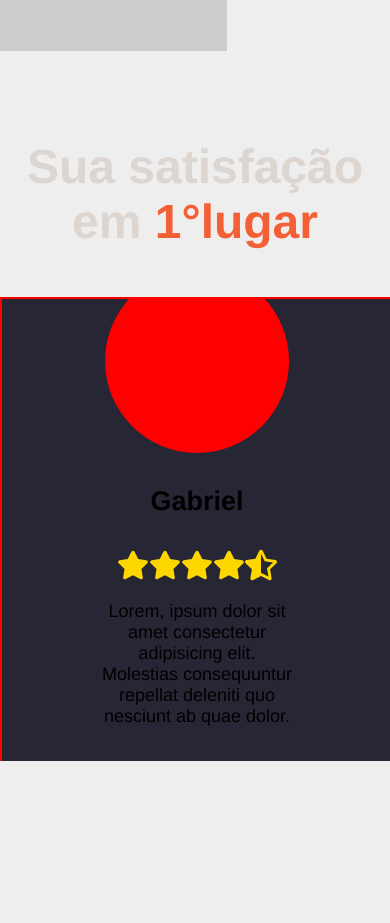
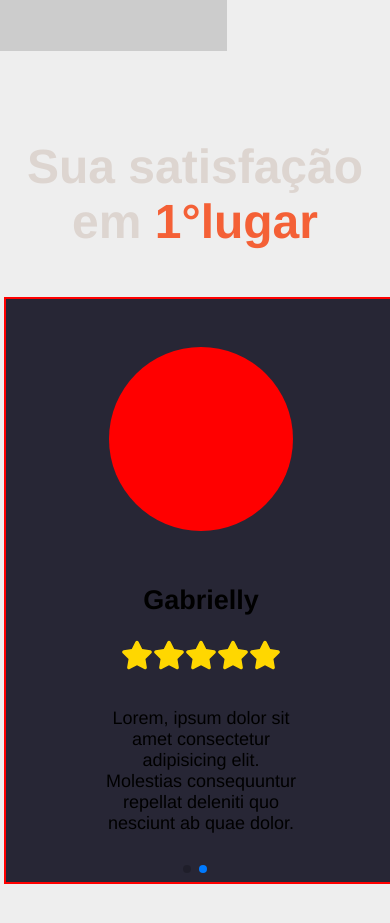
Before and after one commit to GabrielNBS/edson-cruz, a React (Vite) app in the folder lp-edson/: page / in a window 390 px wide. Shown: the part 3220-4143 px from the top of the page. Before the commit the page ends 3981 px from the top, so only its background shows below. Built offline with nearby package versions, Linux system fonts and the light colour scheme; the HTML template or start-up script is replaced by a standard one.

Commit message:
ajustando section assessment

```diff
--- a/lp-edson/src/App.jsx
+++ b/lp-edson/src/App.jsx
@@ -4,6 +4,7 @@ import ServicesContainer from "./components/ServicesContainer"
 import TextStep from "./components/TextStep"
 import GalleryContainer from "./components/GalleryContainer"
 import AssessmentsContainer from "./components/AssessmentsContainer"
+import PlansContainer from "./components/PlansContainer"
 
 function App() {
   return (
@@ -14,6 +15,7 @@ function App() {
       <TextStep />
       <GalleryContainer />
       <AssessmentsContainer />
+      <PlansContainer />
     </>
   )
 }
--- /dev/null
+++ b/lp-edson/src/components/PlansContainer.jsx
@@ -0,0 +1,16 @@
+// eslint-disable-next-line no-unused-vars
+import React from "react";
+
+import "../styles/components/PlansContainer.sass"
+
+function PlansContainer() {
+    return (
+        <section className="plans">
+            <div className="container">
+
+            </div>
+        </section>
+    )
+}
+
+export default PlansContainer
--- a/lp-edson/src/components/Swiper.jsx
+++ b/lp-edson/src/components/Swiper.jsx
@@ -1,3 +1,4 @@
+// eslint-disable-next-line no-unused-vars
 import React from 'react';
 import { Swiper, SwiperSlide } from 'swiper/react';
 import { Autoplay, Pagination, Navigation } from 'swiper/modules';
@@ -32,6 +33,11 @@ function SwiperCarousel() {
             rating: 4.5,
             content: 'Lorem, ipsum dolor sit amet consectetur adipisicing elit. Molestias consequuntur repellat deleniti quo nesciunt ab quae dolor.',
         },
+        {
+            name: 'Gabrielly',
+            rating: 5,
+            content: 'Lorem, ipsum dolor sit amet consectetur adipisicing elit. Molestias consequuntur repellat deleniti quo nesciunt ab quae dolor.',
+        }
     ];
 
     return (
--- a/lp-edson/src/styles/components/AssessmentsCard.sass
+++ b/lp-edson/src/styles/components/AssessmentsCard.sass
@@ -1,30 +1,24 @@
 .card
+    display: flex
+    flex-direction: column
     width: 100%
+    align-items: center
+    gap: 2rem
 
     &__perfil
         height: 11.5rem
         width: 11.5rem
         background-color: red
         border-radius: 50%
-        transform: translateY(-100px)
-        margin: 0 auto
-
-        @media (max-width: 767px)
-            transform: translateY(-50px)
+        margin-top: 3rem
 
     &__person
-        transform: translateY(-80px)
-
-        @media (max-width: 767px)
-            transform: translateY(-40px)
 
     &__star-icon
-        transform: translateY(10px)
+        margin-top: 0.5rem
+
 
     &__assessments
         width: 50%
         margin:  auto
-        transform: translateY(-30px)
-
-        @media (max-width: 767px)
-            transform: translateY(-15px)
+        margin-bottom: 3rem
--- a/lp-edson/src/styles/components/AssessmentsContainer.sass
+++ b/lp-edson/src/styles/components/AssessmentsContainer.sass
@@ -2,9 +2,9 @@
 @use "../mixins"
 
 .assessments
+    min-height: 50vh
+    .container
 
-    .container
-        height: 55vh
 
     &__title
         text-align: center
--- /dev/null
+++ b/lp-edson/src/styles/components/PlansContainer.sass
@@ -0,0 +1,3 @@
+.plans
+    min-height:  50vh
+    width: 100%
```
